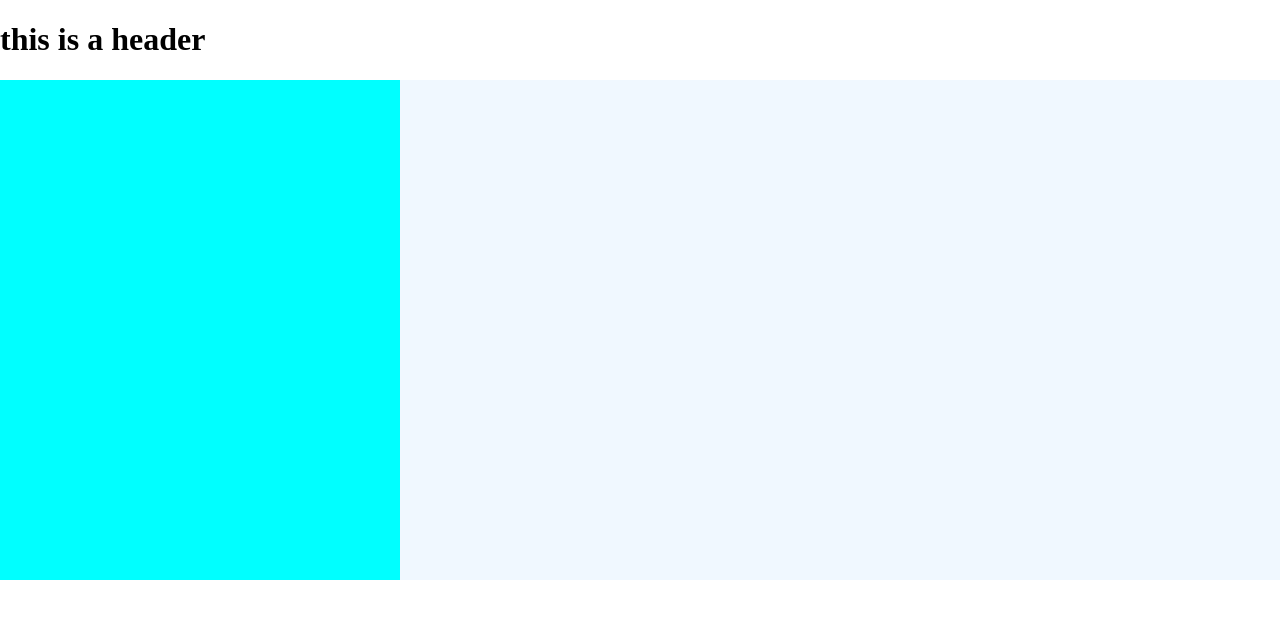
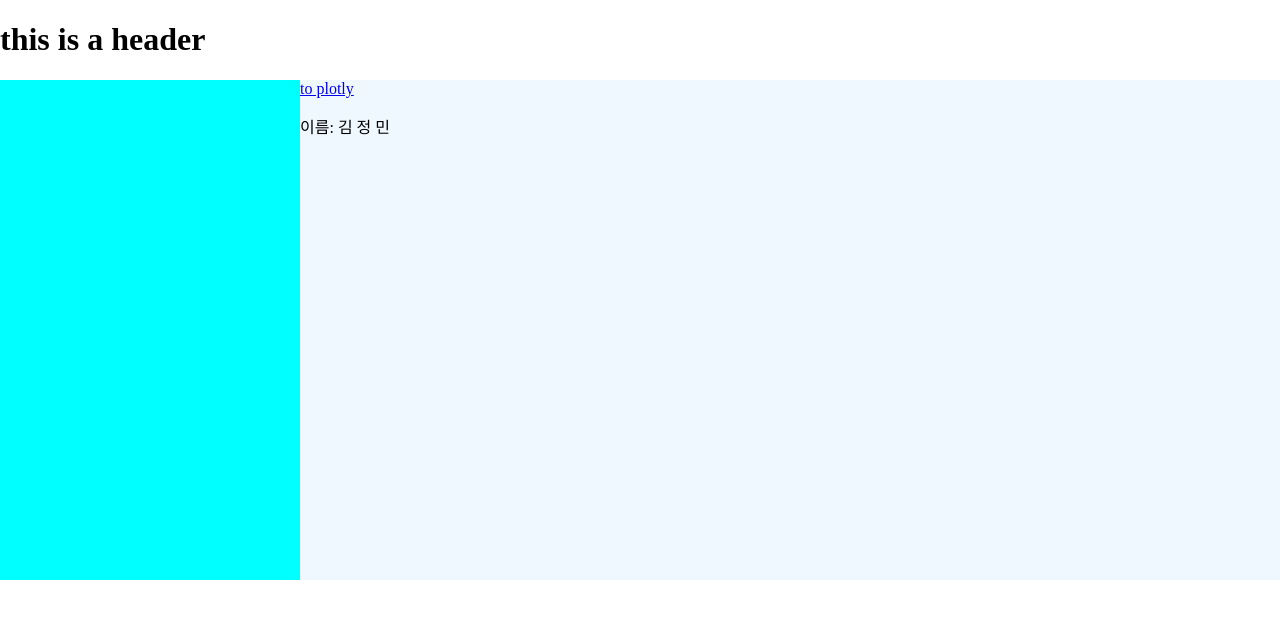
Before and after one commit to kjfootman/blog, a SvelteKit app: page / in a window 1280 px wide. Shown: the top 618 px of the page. Built offline with nearby package versions, Linux system fonts and the light colour scheme.

Commit message:
test for main page

```diff
--- a/src/routes/+layout.svelte
+++ b/src/routes/+layout.svelte
@@ -11,7 +11,9 @@
 </header>
 
 <main>
-    <nav></nav>
+    <nav>
+
+    </nav>
     {@render children()}
 </main>
 
@@ -31,12 +33,14 @@
     }
 
     main {
+        --nav-width: 300px;
+
         width: 100%;
         height: 500px;
         background-color: aliceblue;
         /* box-sizing: border-box; */
 
         display: grid;
-        grid-template-columns: 400px calc(100% - 400px);
+        grid-template-columns: var(--nav-width) calc(100% - var(--nav-width));
     }
 </style>
--- a/src/routes/+page.svelte
+++ b/src/routes/+page.svelte
@@ -1,4 +1,6 @@
 <main>
+    <a href="/plotly">to plotly</a>
+    <p>이름: 김 정 민</p>
 </main>
 
 <style>
```
